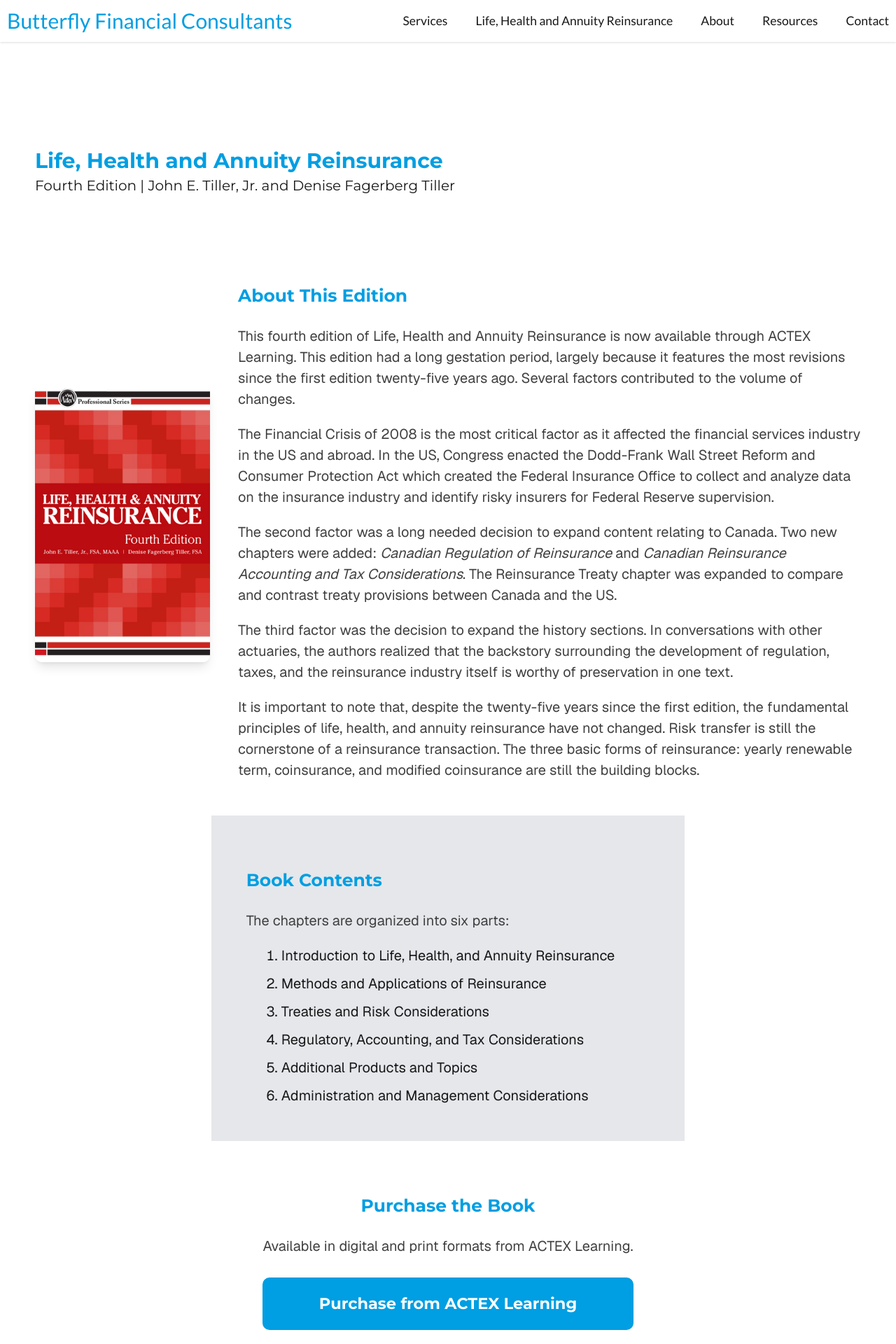
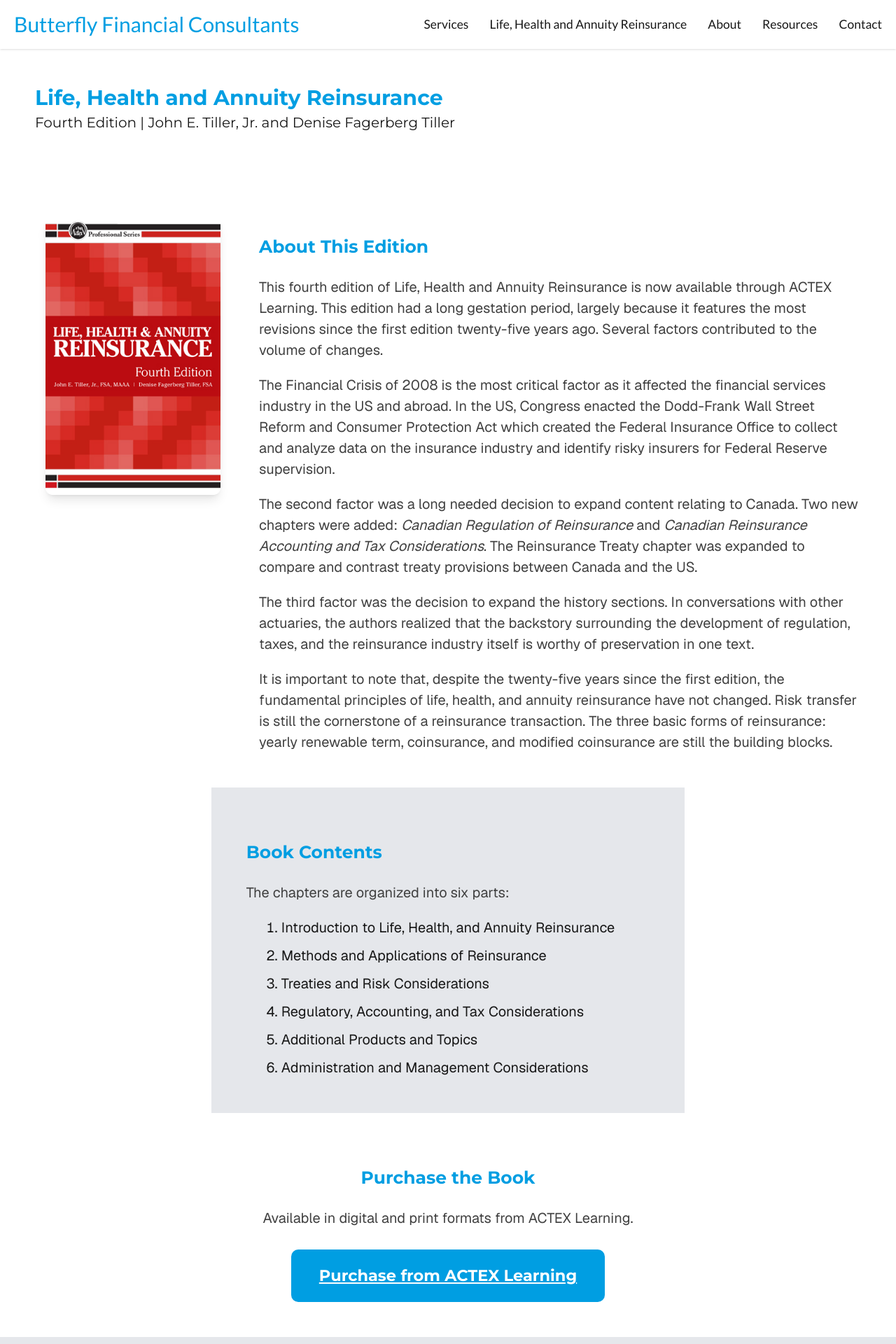
Before and after one commit to lizthrilla/jetiller, a Next.js app: page /book in a window 1280 px wide. Shown: the top 1920 px of the page at 70% size. Built offline with nearby package versions, Linux system fonts and the light colour scheme.

Commit message:
styling updates, clean up, making it more consistent

```diff
--- a/src/app/about/page.tsx
+++ b/src/app/about/page.tsx
@@ -7,7 +7,7 @@ import Image from "next/image";
 export default function About() {
     return (
         <Main>
-            <Section id="mission" className="py-8">
+            <Section id="mission">
                 <div className="max-w-4xl mx-auto text-center">
                     <h2 className="text-2xl font-semibold mb-4">Our Mission</h2>
                         <p className="text-lg">
@@ -15,7 +15,7 @@ export default function About() {
                         </p>
                 </div>
             </Section>
-                         <Section id="profiles" className="py-8">
+            <Section id="profiles">
                  <div className="grid lg:grid-cols-2 gap-8 items-start">
                      <div className="space-y-4">
                          <div className="flex justify-center lg:justify-start">
@@ -26,7 +26,7 @@ export default function About() {
                              John E. Tiller, Jr. is the owner of Butterfly Financial Consultants. He has a diverse range of experience and numerous successes in the areas of insurance and financial services with a particular talent for issues centering on reinsurance. John provides a wide array of consulting services including capital and strategic planning, arbitration, business management, and much more.
                          </p>
                          <p>
-                             He is a graduate of Harvey Mudd College in Claremont, California. He is a Fellow of the <a href="https://www.soa.org/" target="_blank" rel="noopener noreferrer" className="text-bf-blue"> Society of Actuaries</a>, a <a href="https://www.soa.org/Education/Exam-Req/edu-cera-req.aspx" target="_blank" rel="noopener noreferrer" className="text-bf-blue"> Chartered Enterprise Risk Analyst</a>, and a Member of the <a href="https://actuary.org/" target="_blank" rel="noopener noreferrer" className="text-bf-blue"> American Academy of Actuaries</a>.
+                             He is a graduate of Harvey Mudd College in Claremont, California. He is a Fellow of the <a href="https://www.soa.org/" target="_blank" rel="noopener noreferrer" className="text-bf-blue-text"> Society of Actuaries</a>, a <a href="https://www.soa.org/Education/Exam-Req/edu-cera-req.aspx" target="_blank" rel="noopener noreferrer" className="text-bf-blue-text"> Chartered Enterprise Risk Analyst</a>, and a Member of the <a href="https://actuary.org/" target="_blank" rel="noopener noreferrer" className="text-bf-blue-text"> American Academy of Actuaries</a>.
                          </p>
                          <p>
                              John has authored multiple books and articles on reinsurance and actuarial practice, and frequently serves as an expert witness and arbitrator in (re)insurance disputes. His perspective bridges technical depth with boardroom clarity.
--- a/src/app/book/page.tsx
+++ b/src/app/book/page.tsx
@@ -17,8 +17,8 @@ export default function Book() {
                 </Section>
 
                 <Section id="book-description">
-                    <div className="grid md:grid-cols-[auto_1fr] gap-8 items-center">
-                        <div className="flex justify-center md:justify-start">
+                    <div className="max-w-5xl mx-auto grid md:grid-cols-[280px_1fr] gap-8 items-start">
+                        <div className="flex justify-center">
                             <Image
                                 src="/LHAReinsurance-4ed.jpg"
                                 alt="Life, Health and Annuity Reinsurance, Fourth Edition book cover"
@@ -49,6 +49,7 @@ export default function Book() {
                 </Section>
 
                 <Section id="book-contents" className="bg-gray-200">
+                    <div className="max-w-5xl mx-auto">
                         <SectionHeader>Book Contents</SectionHeader>
                         <p>The chapters are organized into six parts:</p>
                         <ol className="list-decimal px-10 mt-4 space-y-2">
@@ -59,10 +60,12 @@ export default function Book() {
                             <li>Additional Products and Topics</li>
                             <li>Administration and Management Considerations</li>
                         </ol>
+                    </div>
                 </Section>
 
                 <Section id="purchase" className="text-center">
-                    <SectionHeader>Purchase the Book</SectionHeader>
+                    <div className="max-w-5xl mx-auto">
+                        <SectionHeader className="justify-center">Purchase the Book</SectionHeader>
                         <p className="mb-6">
                             Available in digital and print formats from ACTEX Learning.
                         </p>
@@ -74,9 +77,11 @@ export default function Book() {
                         >
                             Purchase from ACTEX Learning
                         </a>
+                    </div>
                 </Section>
 
                 <Section id="bibliography" className="bg-gray-200">
+                    <div className="max-w-5xl mx-auto">
                         <SectionHeader>Bibliography</SectionHeader>
                         <p className="mb-4">
                             The bibliography has been expanded to reflect contributions from professional organizations, regulatory entities, and academic sources.
@@ -94,7 +99,7 @@ export default function Book() {
                                                         href={entry.url}
                                                         target="_blank"
                                                         rel="noopener noreferrer"
-                                                        className="text-bf-blue hover:underline"
+                                                        className="text-bf-blue-text"
                                                     >
                                                         {entry.citation}
                                                     </a>
@@ -108,6 +113,7 @@ export default function Book() {
                             ))}
                         </div>
                         </Collapsible>
+                    </div>
                 </Section>
             </MainPageLayout>
         </Main>
--- /dev/null
+++ b/src/app/components/Footer.tsx
@@ -0,0 +1,7 @@
+export default function Footer() {
+    return (
+        <footer className="py-6 px-4 text-center font-bf-display text-neutral-600">
+            <p>Butterfly Financial Consultants &bull; John Tiller &bull; {new Date().getFullYear()}</p>
+        </footer>
+    )
+}
--- a/src/app/components/Main.tsx
+++ b/src/app/components/Main.tsx
@@ -1,6 +1,10 @@
 export function Main({ children }: { children: React.ReactNode }) {
     return (
-        <main className="flex flex-col items-center justify-items-center min-h-screen sm:p-20 font-[family-name:var(--font-geist-sans)]">
+        <main
+            id="main-content"
+            tabIndex={-1}
+            className="flex flex-col items-center font-[family-name:var(--font-geist-sans)]"
+        >
             {children}
         </main>
     )
--- a/src/app/components/Navbar.tsx
+++ b/src/app/components/Navbar.tsx
@@ -15,23 +15,33 @@ const navigation = [
 export default function Navbar() {
 
     return (
-        <nav className="bg-white shadow flex flex-col">
-            <div className="flex flex-row justify-between items-center px-2 py-2">
-                <Link href="/" className="text-2xl font-display text-bf-blue">Butterfly Financial Consultants</Link>
-                <div className="hidden sm:block flex-row space-x-8 text-sm font-display">
+        <nav className="bg-white shadow" aria-label="Main navigation">
+            <div className="flex flex-row justify-between items-center px-4 py-3">
+                <Link href="/" className="text-xl lg:text-2xl font-display text-bf-blue whitespace-nowrap">
+                    Butterfly Financial Consultants
+                </Link>
+
+                {/* Desktop navigation - hidden until lg breakpoint */}
+                <div className="hidden lg:flex flex-row items-center gap-6 text-sm font-display">
                     {navigation.map((item, i) => (
-                        <a key={i} href={item.href} className="hover:text-mint-500 transition">{item.name}</a>
+                        <a key={i} href={item.href} className="hover:text-mint-500 transition whitespace-nowrap">
+                            {item.name}
+                        </a>
                     ))}
                 </div>
-                <div className="md:hidden">
+
+                {/* Mobile menu - visible until lg breakpoint */}
+                <div className="lg:hidden">
                     <Menu>
-                        <MenuButton>
-                            <FaBars />
+                        <MenuButton aria-label="Open menu" className="p-2">
+                            <FaBars aria-hidden="true" className="text-xl" />
                         </MenuButton>
-                        <MenuItems className="flex flex-col bg-white absolute top-16 right-0 w-full">
+                        <MenuItems className="flex flex-col bg-white shadow-lg absolute top-14 right-0 w-full z-50" aria-label="Main menu">
                             {navigation.map((item, i) => (
                                 <MenuItem key={i}>
-                                    <Link href={item.href}>{item.mobileName}</Link>
+                                    <Link href={item.href} className="px-4 py-3 hover:bg-gray-100 transition">
+                                        {item.mobileName}
+                                    </Link>
                                 </MenuItem>
                             ))}
                         </MenuItems>
--- a/src/app/globals.css
+++ b/src/app/globals.css
@@ -16,6 +16,7 @@
 @theme {
   --color-mint-500: oklch(0.72 0.11 178);
   --color-bf-blue: #009EE2;
+  --color-bf-blue-text: #007AB8; /* Darker blue for body text links - meets WCAG AA 4.5:1 contrast on white */
   --color-bf-gold: #FFD700;
   --font-bf-display: "Montserrat", sans-serif;
   --font-bf-copy: "Lato", sans-serif;
@@ -25,6 +26,54 @@
   html {
     font-size: 20px; /* default is 16px */
   }
+
+  /* Global focus-visible styles for accessibility */
+  a:focus-visible,
+  button:focus-visible,
+  input:focus-visible,
+  textarea:focus-visible,
+  select:focus-visible,
+  [tabindex]:focus-visible {
+    outline: 2px solid var(--color-bf-blue);
+    outline-offset: 2px;
+  }
+}
+
+/* Link styles for accessibility - underline by default for contrast */
+/* Exclude: navigation links, heading links, and links with no-underline class */
+a:not([class*="no-underline"]):not(nav a):not(h1 a):not(h2 a):not(h3 a):not(h4 a):not(h5 a):not(h6 a) {
+  text-decoration: underline;
+}
+
+a:not(nav a):not(h1 a):not(h2 a):not(h3 a):not(h4 a):not(h5 a):not(h6 a):hover {
+  text-decoration-thickness: 2px;
+}
+
+/* Skip link - visually hidden until focused */
+.skip-link {
+  position: absolute;
+  left: -9999px;
+  top: auto;
+  width: 1px;
+  height: 1px;
+  overflow: hidden;
+  z-index: 9999;
+  padding: 1rem 1.5rem;
+  background: var(--color-bf-blue);
+  color: white;
+  font-family: var(--font-bf-display);
+  font-weight: 600;
+  text-decoration: none;
+  border-radius: 0 0 0.5rem 0;
+}
+
+.skip-link:focus {
+  position: fixed;
+  left: 0;
+  top: 0;
+  width: auto;
+  height: auto;
+  overflow: visible;
 }
 
 p {
--- a/src/app/layout.tsx
+++ b/src/app/layout.tsx
@@ -2,6 +2,7 @@ import type { Metadata } from "next";
 import { Geist, Geist_Mono } from "next/font/google";
 import "./globals.css";
 import Navbar from "./components/Navbar";
+import Footer from "./components/Footer";
 
 const geistSans = Geist({
   variable: "--font-geist-sans",
@@ -26,10 +27,16 @@ export default function RootLayout({
   return (
     <html lang="en">
       <body
-        className={`${geistSans.variable} ${geistMono.variable} antialiased`}
+        className={`${geistSans.variable} ${geistMono.variable} antialiased min-h-screen flex flex-col`}
       >
+        <a href="#main-content" className="skip-link">
+          Skip to main content
+        </a>
         <Navbar />
-        {children}
+        <div className="flex-1">
+          {children}
+        </div>
+        <Footer />
       </body>
     </html>
   );
--- a/src/app/resources/page.tsx
+++ b/src/app/resources/page.tsx
@@ -38,7 +38,7 @@ export default function Resources() {
                                     href={link.url}
                                     target="_blank"
                                     rel="noopener noreferrer"
-                                    className="text-bf-blue hover:underline inline-flex items-center gap-2"
+                                    className="text-bf-blue-text inline-flex items-center gap-2"
                                 >
                                     {link.name}
                                     <FaExternalLinkAlt className="text-xs opacity-60" />
@@ -59,7 +59,7 @@ export default function Resources() {
                                     href={link.url}
                                     target="_blank"
                                     rel="noopener noreferrer"
-                                    className="text-bf-blue hover:underline inline-flex items-center gap-2"
+                                    className="text-bf-blue-text inline-flex items-center gap-2"
                                 >
                                     {link.name}
                                     <FaExternalLinkAlt className="text-xs opacity-60" />
--- a/src/app/services/page.tsx
+++ b/src/app/services/page.tsx
@@ -14,7 +14,7 @@ export default function Services() {
                 </Section>
 
                 <Section id="service-cards" className="">
-                    <div className="grid grid-cols-1 md:grid-cols-2 gap-4 p-10">
+                    <div className="grid grid-cols-1 md:grid-cols-2 gap-4">
                         {ServicesData.map((service) => (
                             <Card key={service.id} title={service.name} description={service.summary} bullets={service.bullets} />
                         ))}
```
Also changed, not shown: src/app/components/Headers.tsx (+7 -7 lines), src/app/contact/page.tsx (+10 -6 lines), src/app/page.tsx (+7 -8 lines), src/app/apple-icon.png (added), src/app/icon.png (added). Lines whose indentation alone changed are shown as unchanged.
